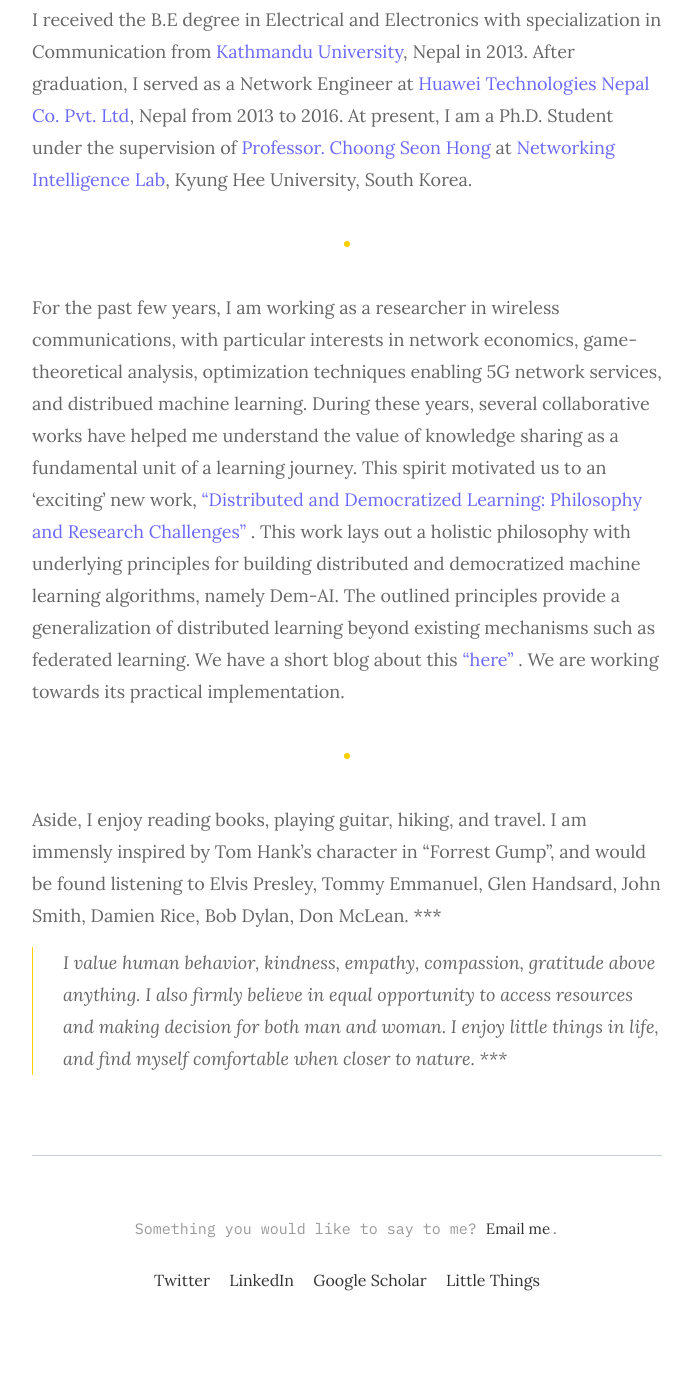
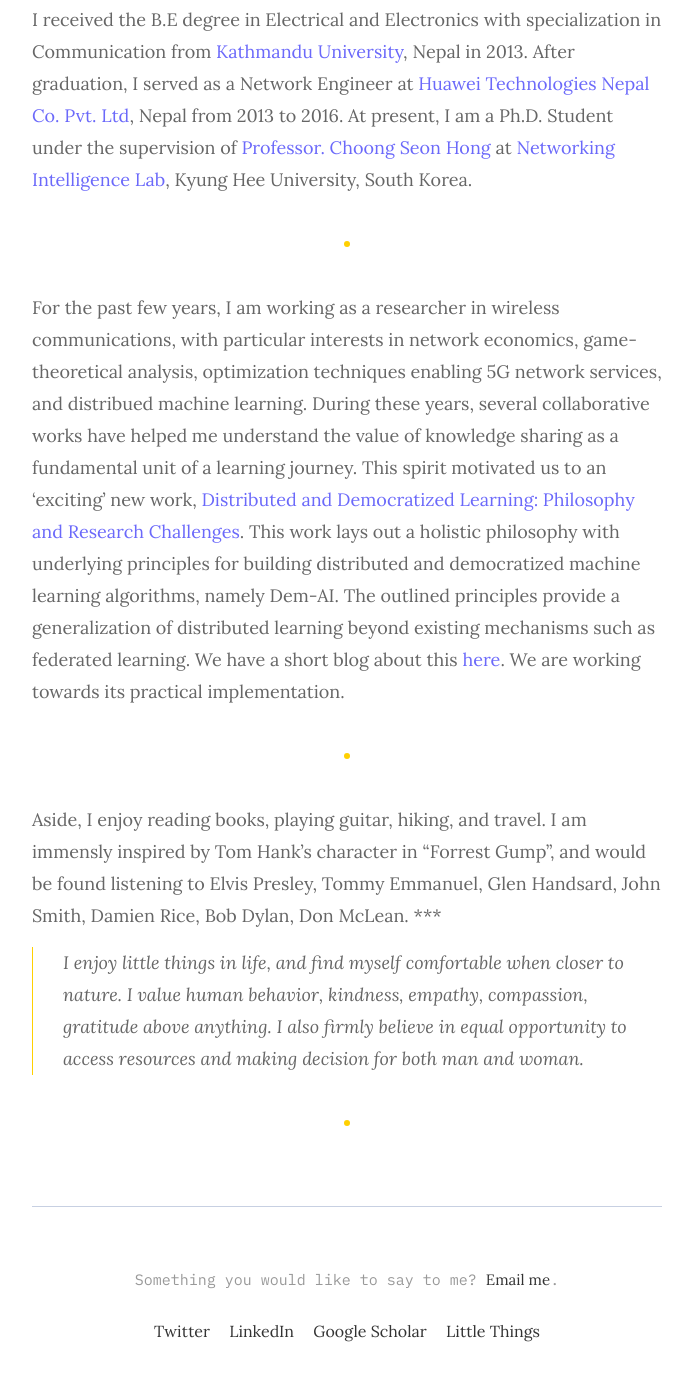
Before and after one commit to shashirajpandey/shashirajpandey, a Jekyll site: the page built from _pages/about.md, in a window 1280 px wide and 1400 px high, scrolled down 694 px. Shown: the top 1381 px of the window, without its empty margins (293-986 px from the left). Built offline with Jekyll 4.4.1, drawn with Linux system fonts in a browser that asks for light colours; before the commit the page ends 2043 px from its top, so only the background shows below that.

```diff
--- a/_pages/about.md
+++ b/_pages/about.md
@@ -8,12 +8,13 @@ image: '/assets/img/hawaii.jpg'
 I received the B.E degree in Electrical and Electronics with specialization in Communication from <a href="https://ku.edu.np/" target="_blank"> Kathmandu University</a>, Nepal in 2013. After graduation, I served as a Network Engineer at <a href="https://www.huawei.com/en/" target="_blank">Huawei Technologies Nepal Co. Pvt. Ltd</a>, Nepal from 2013 to 2016. At present, I am a Ph.D. Student under the supervision of <a href="https://scholar.google.com/citations?user=oKANWloAAAAJ&hl=en" target="_blank"> Professor. Choong Seon Hong</a> at  <a href="http://networking.khu.ac.kr/" target="_blank">Networking Intelligence Lab</a>, Kyung Hee University, South Korea.
 
 ***
-For the past few years, I am working as a researcher in wireless communications, with particular interests in network economics, game-theoretical analysis, optimization techniques enabling 5G network services, and distribued machine learning. During these years, several collaborative works have helped me understand the value of knowledge sharing as a fundamental unit of a learning journey. This spirit motivated us to an 'exciting' new work, <a href="https://arxiv.org/abs/2003.09301" target="_blank"> "Distributed and Democratized Learning: Philosophy and Research Challenges" </a>. This work lays out a holistic philosophy with underlying principles for building distributed and democratized machine learning algorithms, namely Dem-AI. The outlined principles provide a generalization of distributed learning beyond existing mechanisms such as federated learning. We have a short blog about this <a href="https://medium.com/@shashir101/distributed-and-democratized-learning-philosophy-and-research-challenges-4ef156ed42ca" target="_blank"> "here" </a>. We are working towards its practical implementation.
+For the past few years, I am working as a researcher in wireless communications, with particular interests in network economics, game-theoretical analysis, optimization techniques enabling 5G network services, and distribued machine learning. During these years, several collaborative works have helped me understand the value of knowledge sharing as a fundamental unit of a learning journey. This spirit motivated us to an 'exciting' new work, <a href="https://arxiv.org/abs/2003.09301" target="_blank">Distributed and Democratized Learning: Philosophy and Research Challenges</a>. This work lays out a holistic philosophy with underlying principles for building distributed and democratized machine learning algorithms, namely Dem-AI. The outlined principles provide a generalization of distributed learning beyond existing mechanisms such as federated learning. We have a short blog about this <a href="https://medium.com/@shashir101/distributed-and-democratized-learning-philosophy-and-research-challenges-4ef156ed42ca" target="_blank">here</a>. We are working towards its practical implementation.
 
 ***
 Aside, I enjoy reading books, playing guitar, hiking, and travel. I am immensly inspired by Tom Hank's character in "Forrest Gump", and would be found listening to Elvis Presley, Tommy Emmanuel, Glen Handsard, John Smith, Damien Rice, Bob Dylan, Don McLean.
 ***
+> I enjoy little things in life, and find myself comfortable when closer to nature.
 > I value human behavior, kindness, empathy, compassion, gratitude above anything.
 > I also firmly believe in equal opportunity to access resources and making decision for both man and woman.
-> I enjoy little things in life, and find myself comfortable when closer to nature.
+
 ***
```
